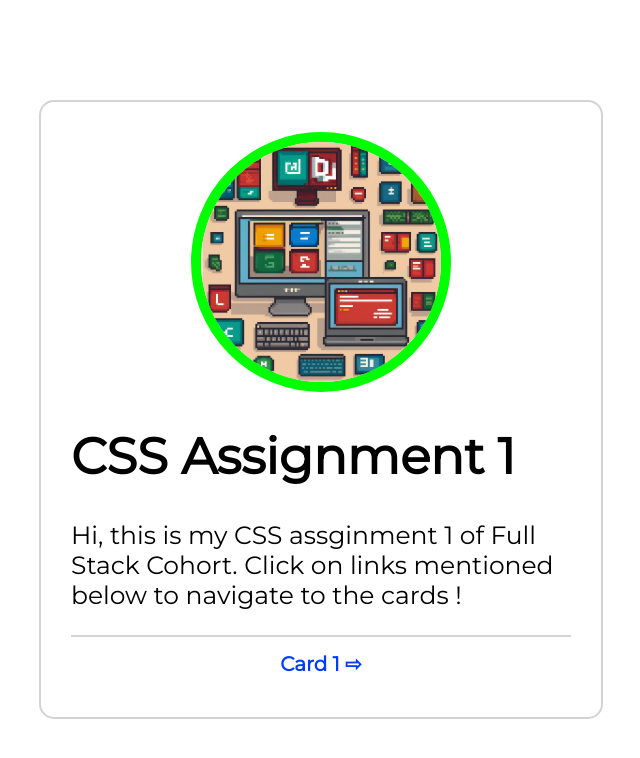
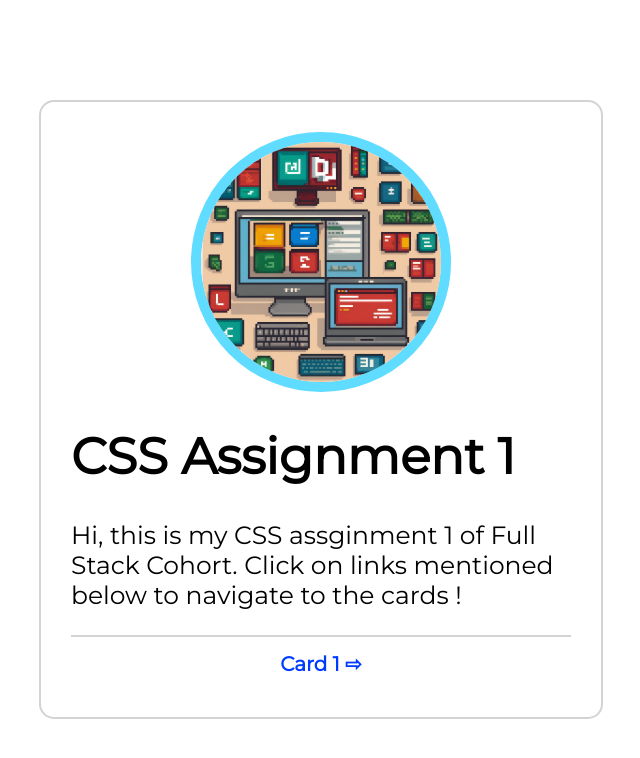
Before and after one commit to Jyotir-1924/cssAssignment1, a plain HTML site: page index.html in a window 1280 px wide. Shown: the whole page, without its empty margins (319-959 px from the left). Drawn offline with Linux system fonts and the light colour scheme.

Commit message:
Color changed

```diff
--- a/style.css
+++ b/style.css
@@ -6,7 +6,7 @@
 .hclogo{
     height: 240px;
     border-radius: 50%;
-    border: 10px solid lime;
+    border: 10px solid rgb(95, 220, 255);
     display: block;
     margin: 0 auto;
 }
```
